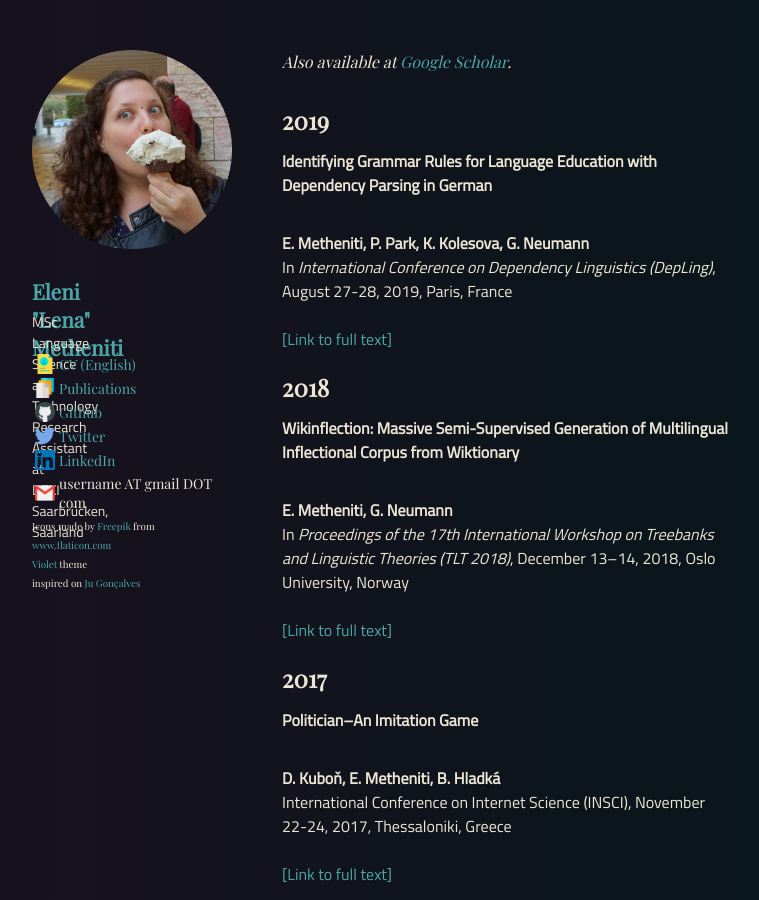
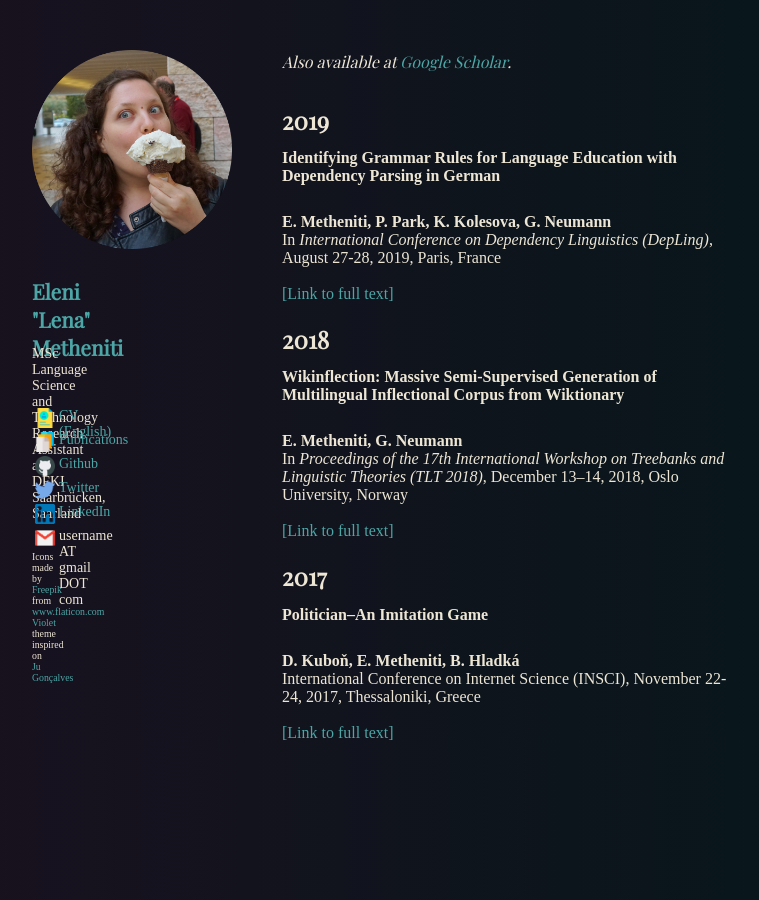
Before and after one commit to lenakmeth/lenakmeth.github.io, a Jekyll site: the page built from publications.html, in a window 1280 px wide. Shown: the whole page, without its empty margins (68-827 px from the left). Built offline with Jekyll 4.4.1, drawn with Linux system fonts in a browser that asks for light colours; some web fonts are replaced.

Commit message:
fix header w new fonts

```diff
--- a/_layouts/default.html
+++ b/_layouts/default.html
@@ -16,7 +16,7 @@
   {% include favicon.html %}
 
   <link rel="canonical" href="{{ site.url }}{{ page.url | replace:'index.html','' }}">
-  <link href="https://fonts.googleapis.com/css?family=Playfair+Display|Titillium+Web&display=swap" rel="stylesheet">
+  <link href="https://fonts.googleapis.com/css?family=Playfair+Display|Alice&display=swap" rel="stylesheet">
   <style>
     {% capture scss_sheet %}{% include style.scss %}{% endcapture %}
     {{ scss_sheet | scssify }}
--- a/publications.html
+++ b/publications.html
@@ -13,51 +13,56 @@
   </div>
   </h1>
 
-<div style="font-family: 'Titillium Web', sans-serif;">
+<br/>
+
   <p>
+    <div style="font-family: 'Alice', serif;">
         MSc Language Science and Technology</br>
         Research Assistant at DFKI </br>
         Saarbrücken, Saarland</br>
+    </div>
   </p>
-</div>
+
+<br/>
 
 <nav>
   <table>
-  <div style="font-family: 'Titillium Web', sans-serif;">
+
       <tr>
         <td><a alt="CV" href="{{ site.cv }}" target="_blank" rel="noopener"><div class="container"><img src="src/icons/research.png" width="33%" height="33%"></div></a> </td>
-    <td><a alt="CV" href="{{ site.cv }}" target="_blank" rel="noopener">CV (English)</a> </td>
+        <td><a alt="CV" href="{{ site.cv }}" target="_blank" rel="noopener"><div style="font-family: 'Alice', serif;">CV (English)</div></a> </td>
       </tr>
       <tr>
         <td><a alt="CV" href="publications.html" target="_blank" rel="noopener"><div class="container"><img src="src/icons/paper.png" width="33%" height="33%"></div></a></td>
-    <td><a alt="CV" href="publications.html" target="_blank" rel="noopener"> Publications</a></td>
+        <td><a alt="CV" href="publications.html" target="_blank" rel="noopener"><div style="font-family: 'Alice', serif;">Publications</div></a></td>
       </tr>
       <tr>
         <td><a alt="Github" href="https://github.com/{{ site.github }}" target="_blank" rel="noopener"><div class="container"><img src="src/icons/github.png" width="33%" height="33%"></div></a> </td>
-    <td><a alt="Github" href="https://github.com/{{ site.github }}" target="_blank" rel="noopener"> Github</a> </td>
+        <td><a alt="Github" href="https://github.com/{{ site.github }}" target="_blank" rel="noopener"><div style="font-family: 'Alice', serif;">Github</div></a> </td>
       </tr>
       <tr>
         <td><a alt="Twitter" href="https://twitter.com/{{ site.twitter }}" target="_blank" rel="noopener"> <div class="container"><img src="src/icons/twitter.png" width="33%" height="33%"></div></a></td>
-    <td><a alt="Twitter" href="https://twitter.com/{{ site.twitter }}" target="_blank" rel="noopener">Twitter</a></td>
+        <td><a alt="Twitter" href="https://twitter.com/{{ site.twitter }}" target="_blank" rel="noopener"><div style="font-family: 'Alice', serif;">Twitter</div></a></td>
       </tr>
       <tr>
         <td><a alt="LinkedIn" href="https://www.linkedin.com/in/lenakmeth/" target="_blank" rel="noopener"><div class="container"><img src="src/icons/linkedin.png" width="33%" height="33%"></div></a> </td>
-    <td><a alt="LinkedIn" href="https://www.linkedin.com/in/lenakmeth/" target="_blank" rel="noopener">LinkedIn</a> </td>
+        <td><a alt="LinkedIn" href="https://www.linkedin.com/in/lenakmeth/" target="_blank" rel="noopener"><div style="font-family: 'Alice', serif;">LinkedIn</div></a> </td>
       </tr>
       <tr>
         <td><a alt="E-mail" href=" " target="_blank" rel="noopener"><div class="container"><img src="src/icons/gmail.png" width="33%" height="33%"></div></a></td>
-    <td>username AT gmail DOT com</td>
+        <td><div style="font-family: 'Alice', serif;">username AT gmail DOT com</div></td>
       </tr>
-</div>
+
   </table>
-
 </nav>
 
 
   <small>
+    <div style="font-family: 'Alice', serif;">
       Icons made by <a href="https://www.freepik.com/">Freepik</a> from <a href="https://www.flaticon.com/">www.flaticon.com</a> </br>
       <a href="https://github.com/sergiokopplin/violet">Violet</a> theme
       <br> inspired on <a href="http://cyberglot.me/">Ju Gonçalves</a>
+    </div>
   </small>
 </header>
 
@@ -71,19 +76,19 @@
 <div style="font-family: 'Playfair Display', serif;"><h1>2019</h1></div>
 
 <ul>
-    <div style="font-family: 'Titillium Web', sans-serif;"><li><h2>Identifying Grammar Rules for Language Education with Dependency Parsing in German</h2><br/><strong>E. Metheniti, P. Park, K. Kolesova, G. Neumann</strong><br />In <em>International Conference on Dependency Linguistics (DepLing)</em>, August 27-28, 2019, Paris, France<br /><br /><a href="https://syntaxfest.github.io/syntaxfest19/proceedings/papers/paper_19.pdf">[Link to full text]</a></li></div>
+    <div style="font-family: 'Alice', serif;"><li><h2>Identifying Grammar Rules for Language Education with Dependency Parsing in German</h2><br/><strong>E. Metheniti, P. Park, K. Kolesova, G. Neumann</strong><br />In <em>International Conference on Dependency Linguistics (DepLing)</em>, August 27-28, 2019, Paris, France<br /><br /><a href="https://syntaxfest.github.io/syntaxfest19/proceedings/papers/paper_19.pdf">[Link to full text]</a></li></div>
 </ul>
 
 <div style="font-family: 'Playfair Display', serif;"><h1>2018</h1></div>
 
 <ul>
-    <div style="font-family: 'Titillium Web', sans-serif;"><li><h2>Wikinflection: Massive Semi-Supervised Generation of Multilingual Inflectional Corpus from Wiktionary</h2><br/><strong>E. Metheniti, G. Neumann</strong><br />In <em>Proceedings of the 17th International Workshop on Treebanks and Linguistic Theories (TLT 2018)</em>, December 13&ndash;14, 2018, Oslo University, Norway<br /><br /><a href="http://www.ep.liu.se/ecp/article.asp?issue=155&amp;article=014&amp;volume=" target="_blank" rel="noopener">[Link to full text]</a></li></div>
+    <div style="font-family: 'Alice', serif;"><li><h2>Wikinflection: Massive Semi-Supervised Generation of Multilingual Inflectional Corpus from Wiktionary</h2><br/><strong>E. Metheniti, G. Neumann</strong><br />In <em>Proceedings of the 17th International Workshop on Treebanks and Linguistic Theories (TLT 2018)</em>, December 13&ndash;14, 2018, Oslo University, Norway<br /><br /><a href="http://www.ep.liu.se/ecp/article.asp?issue=155&amp;article=014&amp;volume=" target="_blank" rel="noopener">[Link to full text]</a></li></div>
 </ul>
 
 <div style="font-family: 'Playfair Display', serif;"><h1>2017</h1></div>
 
 <ul>
-    <div style="font-family: 'Titillium Web', sans-serif;"><li><h2>Politician&ndash;An Imitation Game</h2><br /><strong>D. Kuboň, E. Metheniti, B. Hladk&aacute;</strong><br />International Conference on Internet Science (INSCI),&nbsp;November 22-24, 2017, Thessaloniki, Greece<br /><br /><a href="https://link.springer.com/chapter/10.1007/978-3-319-77547-0_15">[Link to full text]</a></li></div>
+    <div style="font-family: 'Alice', serif;"><li><h2>Politician&ndash;An Imitation Game</h2><br /><strong>D. Kuboň, E. Metheniti, B. Hladk&aacute;</strong><br />International Conference on Internet Science (INSCI),&nbsp;November 22-24, 2017, Thessaloniki, Greece<br /><br /><a href="https://link.springer.com/chapter/10.1007/978-3-319-77547-0_15">[Link to full text]</a></li></div>
 </ul>
 
 </section>
```
Lines whose indentation alone changed are shown as unchanged.
